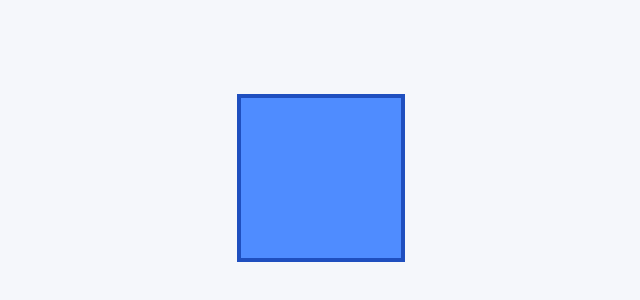
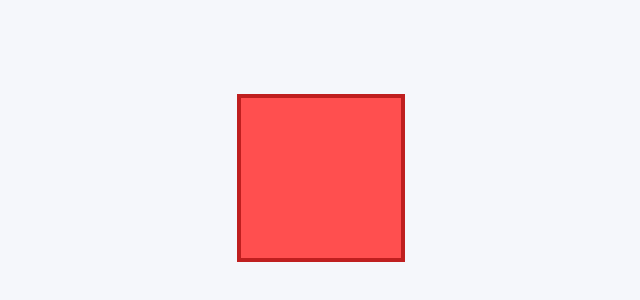
Before and after one commit to Aric-Zhang/Cloud_Webpage, a plain HTML site: page index.html in a window 1280 px wide. Shown: the part 222-522 px from the top of the page, without its empty margins (319-959 px from the left). Drawn offline with Linux system fonts and the light colour scheme.

Commit message:
Change square color to red

```diff
--- a/index.html
+++ b/index.html
@@ -16,8 +16,8 @@
     .square {
       width: 160px;
       height: 160px;
-      background: #4f8cff;
-      border: 4px solid #1f4fbf;
+      background: #ff4f4f;
+      border: 4px solid #bf1f1f;
     }
   </style>
 </head>
```
